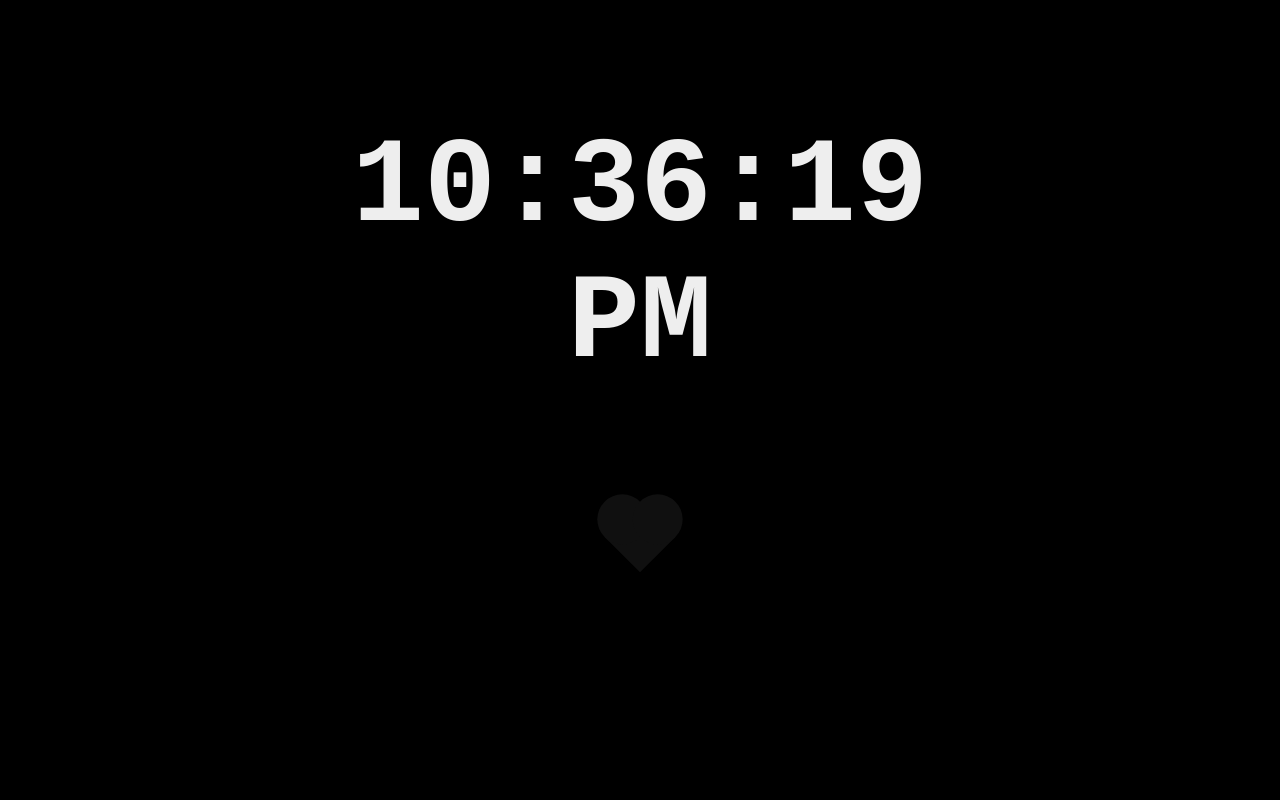
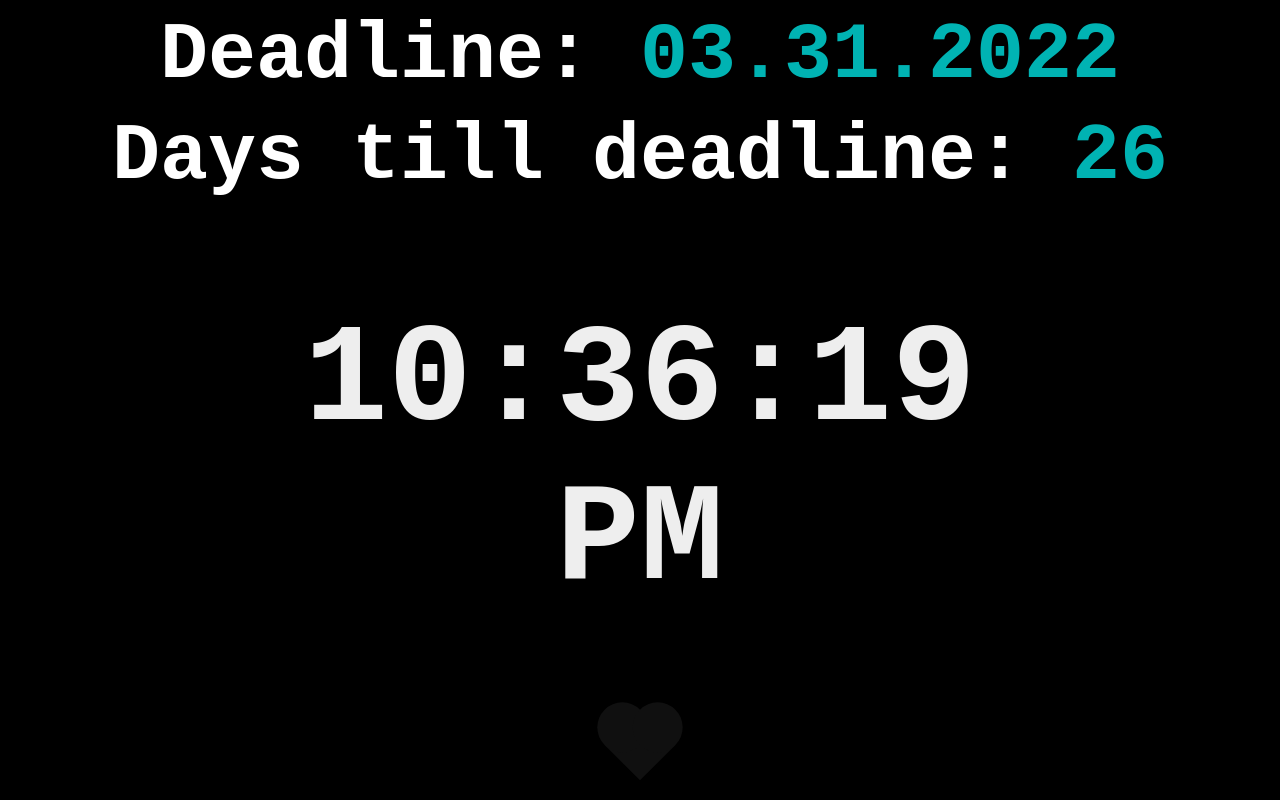
Before and after one commit to Trimple/Web-design-learning, a plain HTML site: page index.html in a window 1280 px wide. Drawn offline with Linux system fonts and the light colour scheme.

Commit message:
Added date calculation

```diff
--- a/index.html
+++ b/index.html
@@ -3,14 +3,28 @@
     <head>
         <title>Page title</title>
         <link rel="stylesheet" href="styles.css">
-    </head>
-    <body>
+        <script>
 
-        <div class="clock_div"></div><span id="clock" class="clock_div"></span></div>
-        <div class="heart"></div>
+            function myFunction() {
+                let deadlineDate = "03.31.2022"
+                document.getElementById("deadlineDate").innerHTML = deadlineDate;
+                let targetDate = new Date(deadlineDate);
+                let currentDate = new Date();
+                document.getElementById("number_of_days").innerHTML = ((targetDate.getTime() - currentDate.getTime())/ (1000 * 3600 * 24)).toFixed(0);
+            }
+        </script>
+    </head><body onload="myFunction()">
+
+        <div class="additional_text">Deadline: <span id="deadlineDate" style="color:cyan; opacity: 70%;"></span>
+        </div>
+        <div class="additional_text">Days till deadline: <span id="number_of_days" style="color:cyan; opacity:70%;"></span>
+    </body>
+    </div>
+    <div class="clock_div"></div><span id="clock" class="clock_div"></span></div>
+    <div class="heart"></div>
 
         <script>
-            (function () {
+            (function theTime() {
 
                 var clockElement = document.getElementById("clock");
 
@@ -21,41 +35,7 @@
                 setInterval(function () {
                     updateClock(clockElement);
                 }, 1000);
-
             }());
         </script>
     </body>
 </html>
-
-
-
-
-<!-- <!DOCTYPE html>
-<html>
-<head>
-    <title>Page title</title>
-    <link rel="stylesheet" href="styles.css">
-    <script>(function () {
-
-        var clockElement = document.getElementById( "clock" );
-
-        function updateClock ( clock ) {
-          clock.innerHTML = new Date().toLocaleTimeString();
-        }
-
-        setInterval(function () {
-            updateClock( clockElement );
-        }, 1000);
-
-      }());
-      </script>
-
-</head>
-<body>
-    <p class="test"> Hefdsllods World!</p>
-
-    <dev class="clock_dev"><span id="clock">1</span></dev>
-     <div class="heart"></div>
-
-</body>
-</html> -->
--- a/styles.css
+++ b/styles.css
@@ -13,13 +13,21 @@ div{
   font-family: monospace;
 }
 
+.additional_text{
+  display: table;
+  margin: 10px auto;
+
+  font-weight: 600;
+  font-size: 80px;
+}
+
 #clock{
   display: table;
-  margin: 1em auto;
+  margin: 100px auto;
   color: #EEEEEE;
   font-family: monospace;
-  font-weight: 800;
-  font-size: 120px;
+  font-weight: 600;
+  font-size: 140px;
 }
 
 .clock_div{
--- a/test.js
+++ b/test.js
@@ -1 +1,6 @@
 console.log("Hello World");
+
+let targetDate = new Date("03/30/2022");
+let currentDate = new Date("02/24/2022");
+
+console.log((targetDate.getTime() - currentDate.getTime())/ (1000 * 3600 * 24));
```
